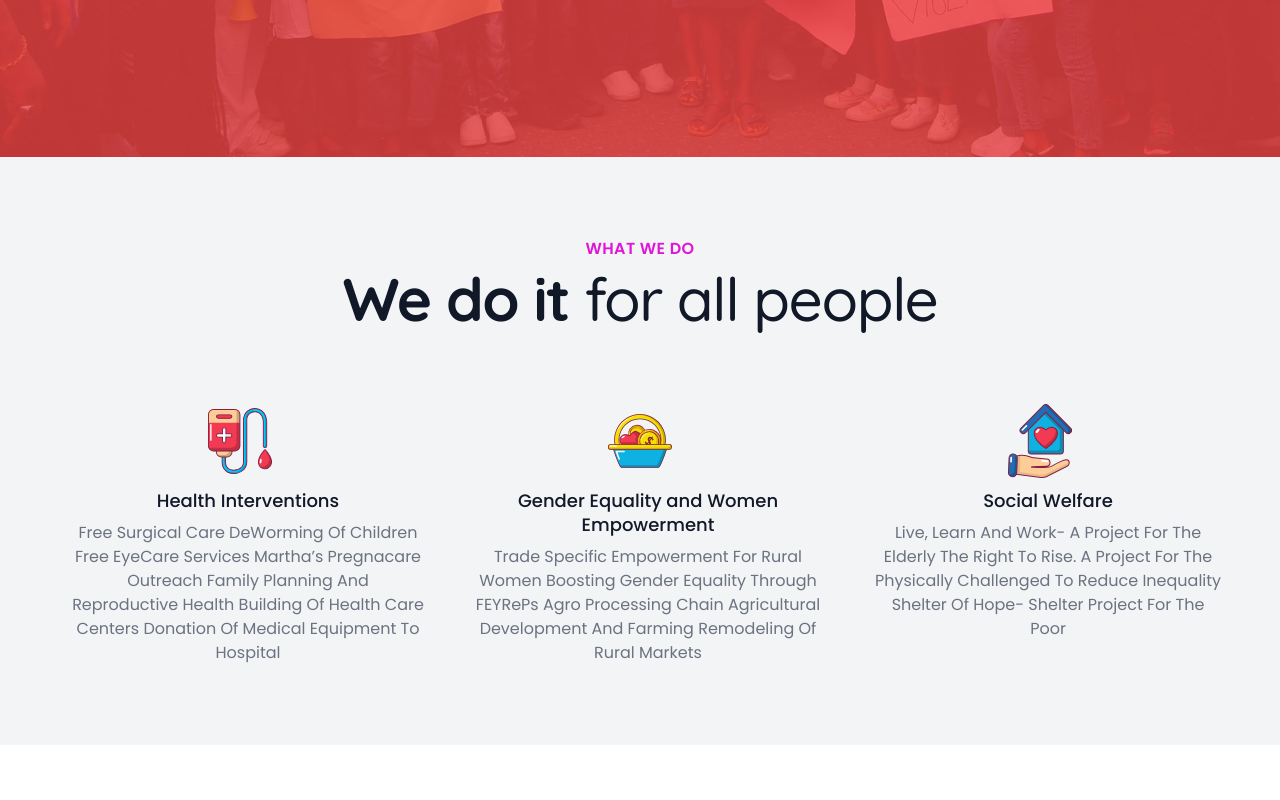
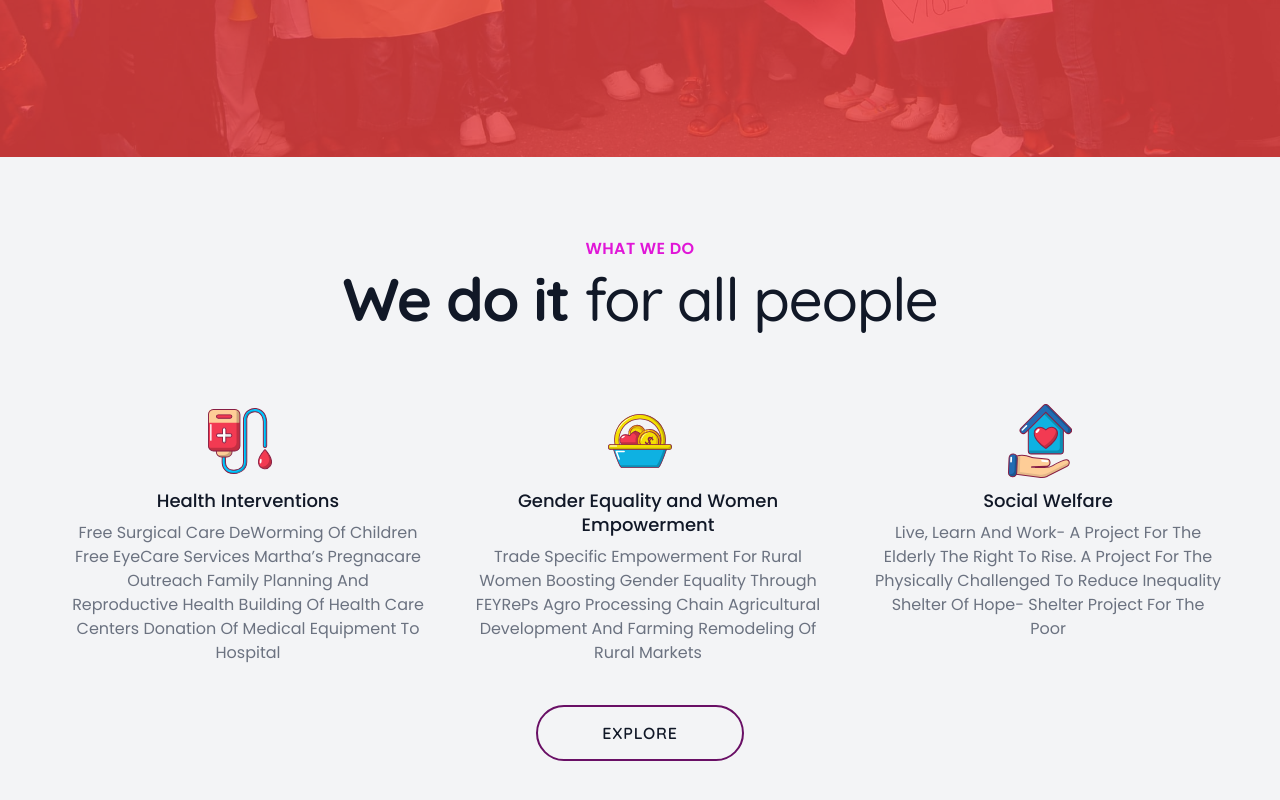
Before and after one commit to NzakiCodes/feyrep-next, a Next.js app: page / in a window 1280 px wide. Shown: the part 723-1523 px from the top of the page. Before the commit the page ends 1468 px from the top, so only its background shows below. Built offline with nearby package versions, Linux system fonts and the light colour scheme.

Commit message:
Added button to Feature page

```diff
--- a/pages/index.js
+++ b/pages/index.js
@@ -63,7 +63,11 @@ export default function Home() {
                       The Right To Rise. A Project For The Physically Challenged To Reduce Inequality
                       Shelter Of Hope- Shelter Project For The Poor"
                     />
+
                   </dl>
+                  <div className="my-14 text-center">
+                        <a href="/projects" className="btn  mt-9 px-16 rounded-full border-primary-200 text-gray-900  hover:bg-primary-200 border-2 tracking-wider font-quicksand hover:text-white ">Explore</a>
+                    </div>
                 </div>
               </div>
             </div>
```
